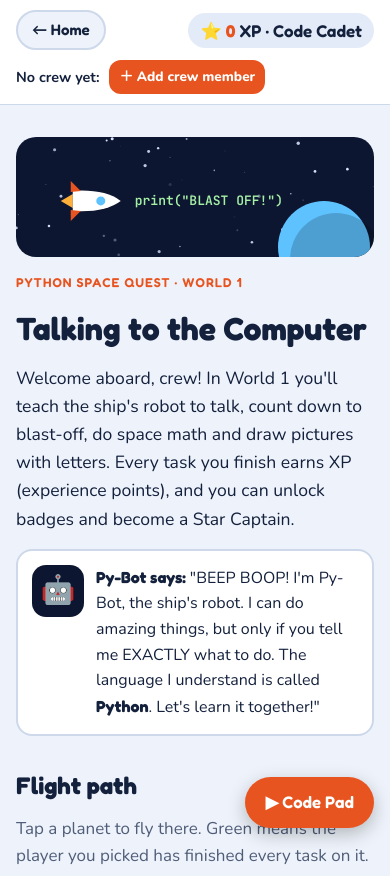
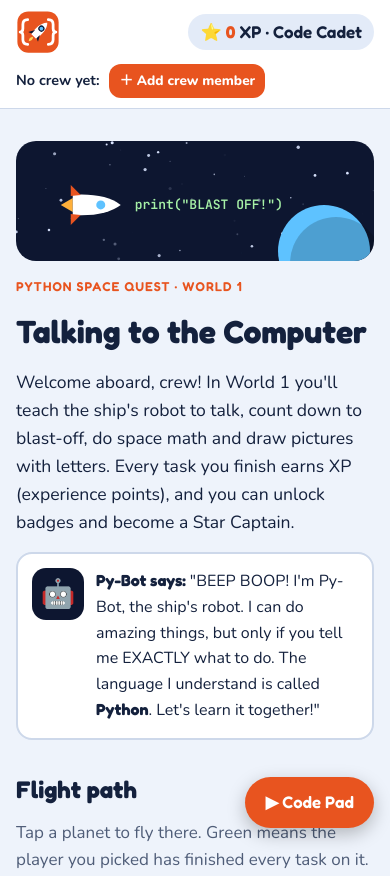
Before and after one commit to Nspk85/python-space-quest, a plain HTML site: page world1.html in a window 390 px wide. Shown: the top 876 px of the page. Drawn offline with nearby package versions, Linux system fonts and the light colour scheme.

Commit message:
Use the Code rocket logo for the Home button and site icon
The top-left Home button is now the Code rocket logo (a rocket between
code brackets), still labelled "Home: all Worlds" for screen readers.
The same logo is the browser-tab icon and the home-screen icon on
phones (assets/logo.svg, plus a 180px PNG for home screens).

Co-Authored-By: Claude Opus 5.5 <noreply@anthropic.com>
Claude-Session: https://claude.ai/code/session_01W4BYYCGuRrz3AfUSDfJvpu

```diff
--- a/assets/quest.css
+++ b/assets/quest.css
@@ -40,9 +40,10 @@ a{color:var(--accent)}
 .crewbar{position:sticky;top:env(safe-area-inset-top,0px);z-index:20;background:var(--surface);border-bottom:1px solid var(--line);
   margin:0 calc(-1 * max(16px,env(safe-area-inset-left,0px))) 0;padding:10px max(16px,env(safe-area-inset-left,0px))}
 .crewbar .wrap{display:grid;grid-template-columns:auto minmax(0,1fr) auto;grid-template-areas:"home who xp";align-items:center;gap:10px 14px}
-.home-link{grid-area:home;display:inline-flex;align-items:center;gap:4px;font-family:var(--font-display);font-weight:600;font-size:.95rem;
-  color:var(--ink);text-decoration:none;border:2px solid var(--line);background:var(--bg);border-radius:999px;padding:6px 14px;white-space:nowrap}
-.home-link:hover{border-color:var(--accent)}
+.home-link{grid-area:home;display:inline-flex;border-radius:14px;line-height:0;flex:none}
+.home-link img{width:44px;height:44px;display:block;border-radius:14px;transition:transform .15s}
+.home-link:hover img,.home-link:focus-visible img{transform:scale(1.06)}
+@media (prefers-reduced-motion: reduce){.home-link img{transition:none}}
 .crewbar .who{grid-area:who;display:flex;align-items:center;gap:10px;min-width:0;flex-wrap:wrap}
 .crewbar .xp-pill{grid-area:xp;margin-left:0}
 @media (max-width:560px){.crewbar .wrap{grid-template-columns:auto minmax(0,1fr);grid-template-areas:"home xp" "who who"}.crewbar .xp-pill{justify-self:end}}
--- a/world1.html
+++ b/world1.html
@@ -3,6 +3,8 @@
 <head>
 <meta charset="utf-8">
 <meta name="viewport" content="width=device-width, initial-scale=1, viewport-fit=cover, interactive-widget=resizes-content">
+<link rel="icon" href="assets/logo.svg" type="image/svg+xml">
+<link rel="apple-touch-icon" href="assets/logo-180.png">
 <title>Python Space Quest: World 1</title>
 <meta name="claude:viewport-fit-sides" content="cover">
 <link rel="preconnect" href="https://fonts.googleapis.com">
@@ -13,7 +15,7 @@
 
 <div class="crewbar">
   <div class="wrap">
-    <a class="home-link" href="index.html">← Home</a>
+    <a class="home-link" href="index.html" aria-label="Home: all Worlds" title="Home"><img src="assets/logo.svg" alt="" width="44" height="44"></a>
     <div class="who">
       <label for="active-player">Who's playing?</label>
       <select id="active-player" aria-label="Choose the crew member who is playing"></select>
```
Also changed, not shown: index.html (+2 -0 lines), world2.html (+3 -1 lines), world3.html (+3 -1 lines), world4.html (+3 -1 lines), assets/logo-180.png (added), assets/logo.svg (added).
